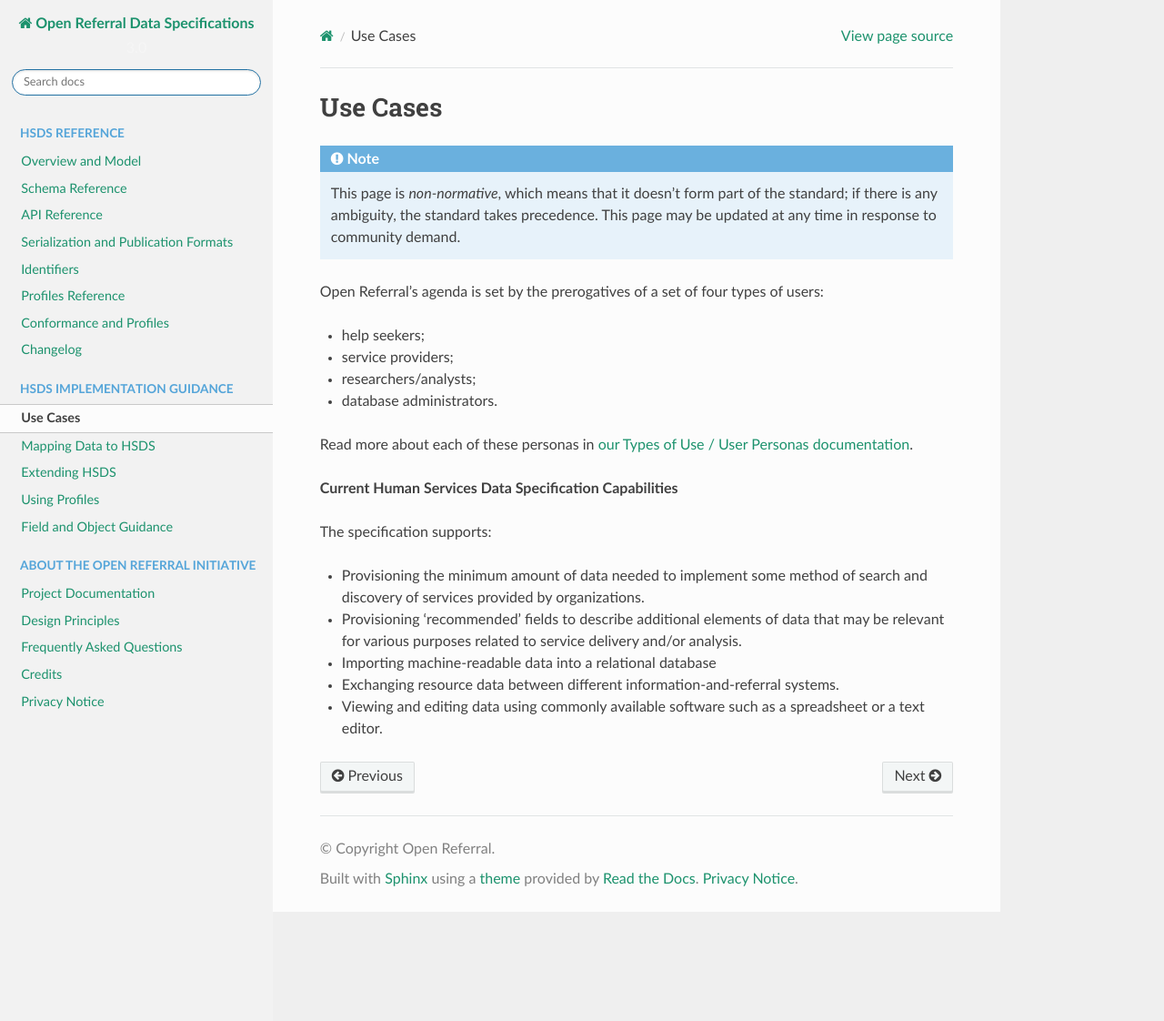
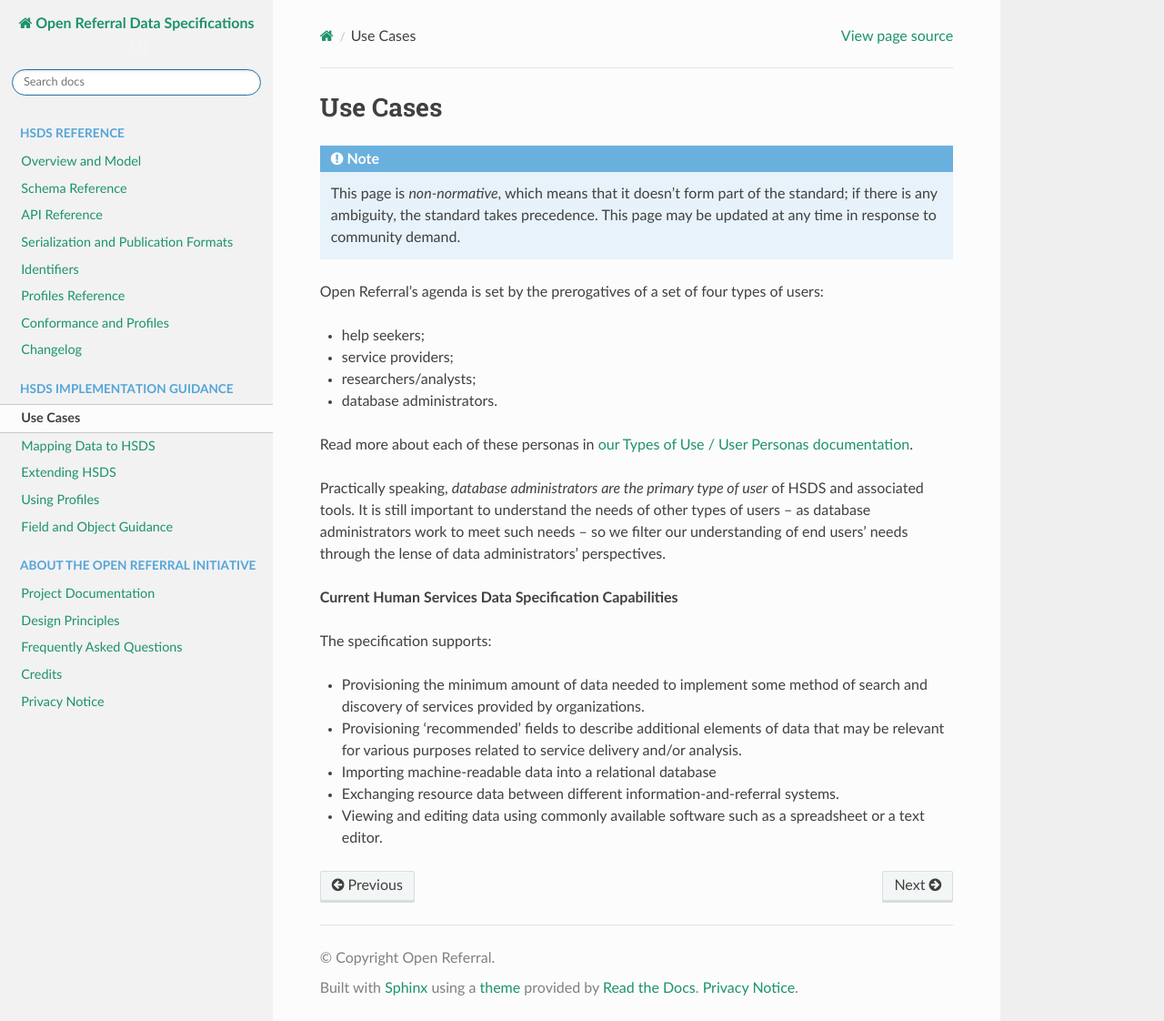
Before and after one commit to openreferral/specification, a Sphinx documentation site: the page built from docs/hsds/use_cases.md, in a window 1280 px wide and 1122 px high. Shown: the whole window at 91% size. Built offline with Sphinx 7.4.7 and the Read the Docs theme 2.0.0, drawn with Linux system fonts in a browser that asks for light colours; a script that is not in the unit is left out; comment, search, counter and statistics services are not loaded.

Commit message:
Update use_cases.md
I added a paragraph here that clarifies that 'database administrators' are our primary type of user, before then elaborating on the capacities that HSDS offers to them.

Can you check my framing there to make sure it reads correctly and seems apt?

```diff
--- a/docs/hsds/use_cases.md
+++ b/docs/hsds/use_cases.md
@@ -13,6 +13,8 @@ Open Referral's agenda is set by the prerogatives of a set of four types of user
 
  Read more about each of these personas in [our Types of Use / User Personas documentation](https://docs.openreferral.org/en/latest/initiative/index.html?highlight=types%20of%20use#types-of-use-and-user-personas).
 
+Practically speaking, *database administrators are the primary type of user* of HSDS and associated tools. It is still important to understand the needs of other types of users – as database administrators work to meet such needs – so we filter our understanding of end users' needs through the lense of data administrators' perspectives.
+
 
 **Current Human Services Data Specification Capabilities**
 
```
